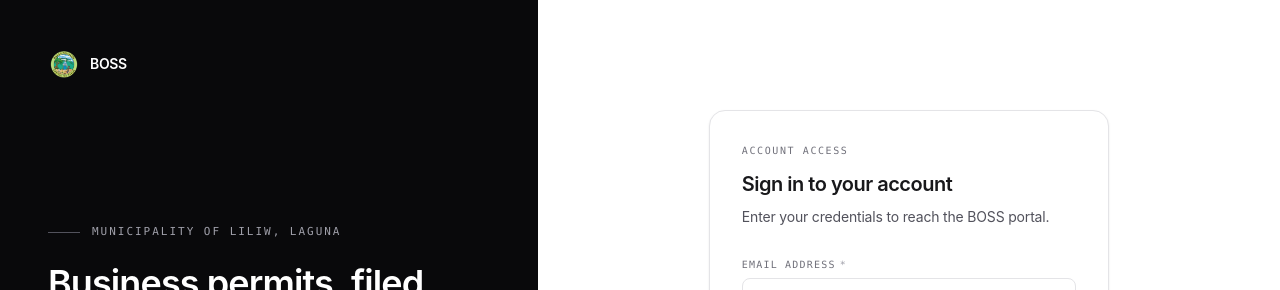
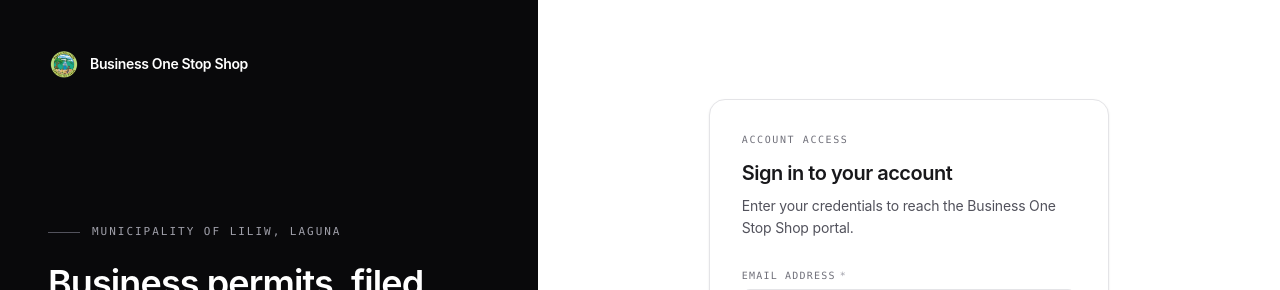
Before and after one commit to albuerocedrick/ebpls, a React (Vite) app in the folder ebpls-frontend/: page /login in a window 1280 px wide. Shown: the top 290 px of the page. Built offline with nearby package versions, Linux system fonts and the light colour scheme; no server answers.

Commit message:
Update BOSS acronym to Business One Stop Shop across landing page and portal UI

```diff
--- a/ebpls-frontend/src/components/layout/L-navbar.jsx
+++ b/ebpls-frontend/src/components/layout/L-navbar.jsx
@@ -190,7 +190,7 @@ export default function Navbar() {
               solid ? "text-zinc-900" : "text-white"
             }`}
           >
-            BOSS
+            Business One Stop Shop
           </span>
         </Link>
 
--- a/ebpls-frontend/src/components/layout/Navbar.jsx
+++ b/ebpls-frontend/src/components/layout/Navbar.jsx
@@ -16,7 +16,7 @@ import LogoutConfirmModal from '../shared/LogoutConfirmModal';
 import logo from '../../assets/logo.png';
 
 const Navbar = ({
-  portalLabel = 'BOSS',
+  portalLabel = 'Business One Stop Shop',
   showSidebarToggle = true,
 }) => {
   const { isSidebarOpen, toggleSidebar } = useUIStore();
@@ -66,7 +66,7 @@ const Navbar = ({
             </div>
             <div className="hidden flex-col sm:flex">
               <span className="text-sm font-semibold leading-tight tracking-tight text-zinc-900">
-                BOSS
+                Business One Stop Shop
               </span>
               <span className="font-mono text-[10px] leading-tight tracking-[0.08em] text-zinc-500 uppercase">
                 {portalLabel}
--- a/ebpls-frontend/src/components/layout/Sidebar.jsx
+++ b/ebpls-frontend/src/components/layout/Sidebar.jsx
@@ -108,7 +108,7 @@ const Sidebar = ({ navItems = [], footer, panelClassName = '' }) => {
             <div className="flex h-7 w-7 items-center justify-center">
               <img src={logo} alt="" aria-hidden="true" className="h-full w-full object-contain" />
             </div>
-            <span className="text-sm font-semibold tracking-tight text-white">BOSS</span>
+            <span className="text-sm font-semibold tracking-tight text-white">Business One Stop Shop</span>
           </div>
         </div>
 
--- a/ebpls-frontend/src/layouts/ApplicantLayout.jsx
+++ b/ebpls-frontend/src/layouts/ApplicantLayout.jsx
@@ -86,7 +86,7 @@ const ApplicantLayout = () => {
             />
           </div>
           <div className="flex flex-col">
-            <span className="text-sm font-semibold leading-tight tracking-tight text-zinc-900">BOSS</span>
+            <span className="text-sm font-semibold leading-tight tracking-tight text-zinc-900">Business One Stop Shop</span>
             <span className="font-mono text-[10px] leading-tight tracking-[0.08em] text-zinc-500 uppercase">
               Municipality of Liliw
             </span>
--- a/ebpls-frontend/src/layouts/AuthLayout.jsx
+++ b/ebpls-frontend/src/layouts/AuthLayout.jsx
@@ -56,7 +56,7 @@ const AuthLayout = () => {
               className="h-8 w-8 rounded-full object-contain"
             />
             <span className="text-sm font-semibold tracking-tight text-white">
-              BOSS
+              Business One Stop Shop
             </span>
           </Link>
 
@@ -125,7 +125,7 @@ const AuthLayout = () => {
             className="h-8 w-8 rounded-full object-contain"
           />
           <span className="text-sm font-semibold tracking-tight text-zinc-900">
-            BOSS
+            Business One Stop Shop
           </span>
         </Link>
 
--- a/ebpls-frontend/src/screens/admin/AdminDashboard.jsx
+++ b/ebpls-frontend/src/screens/admin/AdminDashboard.jsx
@@ -46,7 +46,7 @@ const AdminDashboard = () => {
       <div className="flex flex-col sm:flex-row sm:items-center justify-between gap-4">
         <div>
           <h1 className="text-2xl sm:text-3xl font-bold text-gray-900 tracking-tight">System Health</h1>
-          <p className="text-sm text-gray-500 mt-1">Real-time monitoring of BOSS backend infrastructure.</p>
+          <p className="text-sm text-gray-500 mt-1">Real-time monitoring of Business One Stop Shop backend infrastructure.</p>
         </div>
         <div className="flex items-center gap-3">
           <div className="hidden sm:flex items-center gap-2 text-xs text-gray-400 bg-white border border-gray-200 px-3 py-2 rounded-2xl">
--- a/ebpls-frontend/src/screens/auth/Login.jsx
+++ b/ebpls-frontend/src/screens/auth/Login.jsx
@@ -32,7 +32,7 @@ const Login = () => {
           Sign in to your account
         </h1>
         <p className="mt-2 text-sm leading-relaxed text-zinc-600">
-          Enter your credentials to reach the BOSS portal.
+          Enter your credentials to reach the Business One Stop Shop portal.
         </p>
       </div>
 
```
Also changed, not shown: 2 other files (tests, documents, lock files or other folders).
